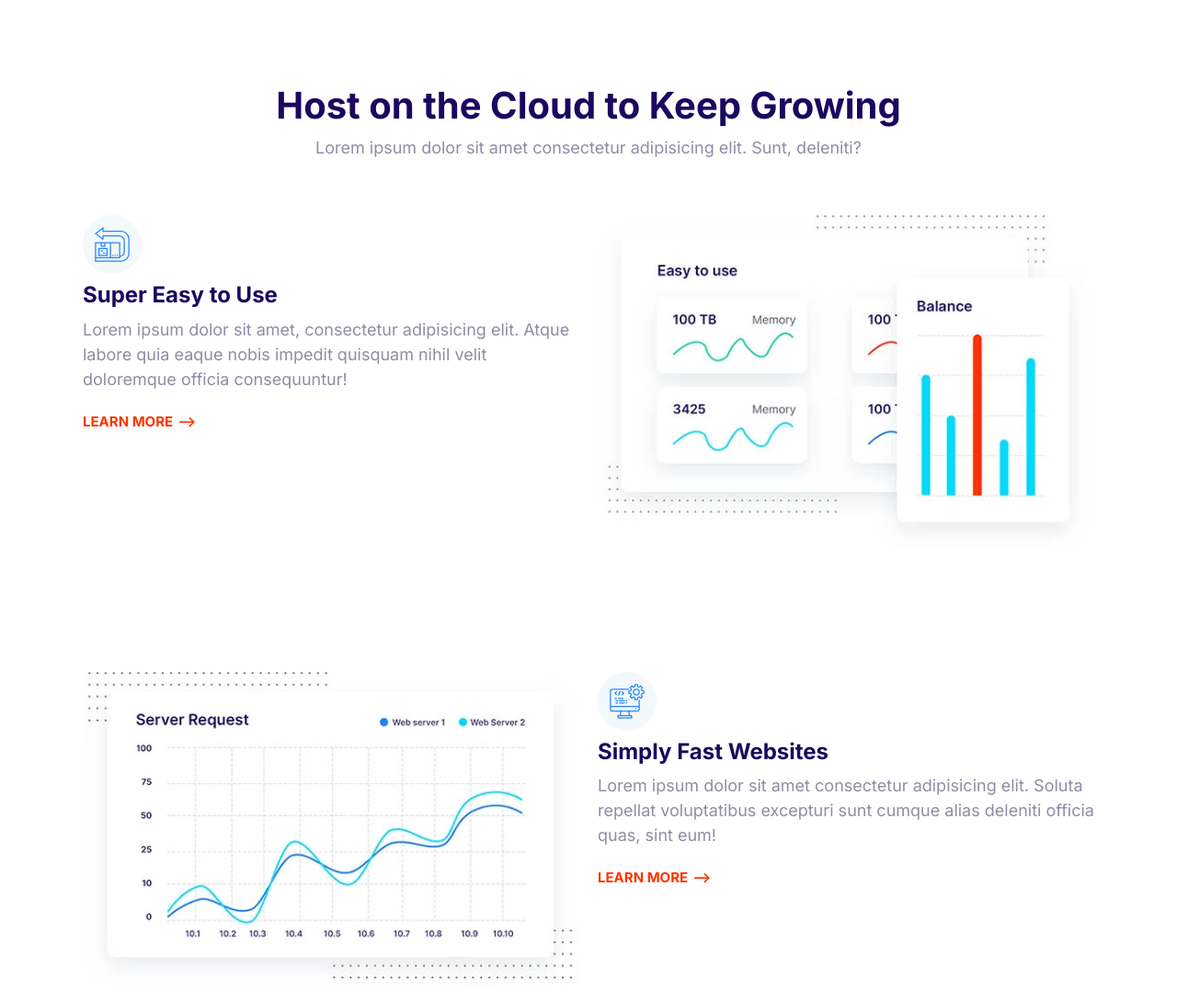
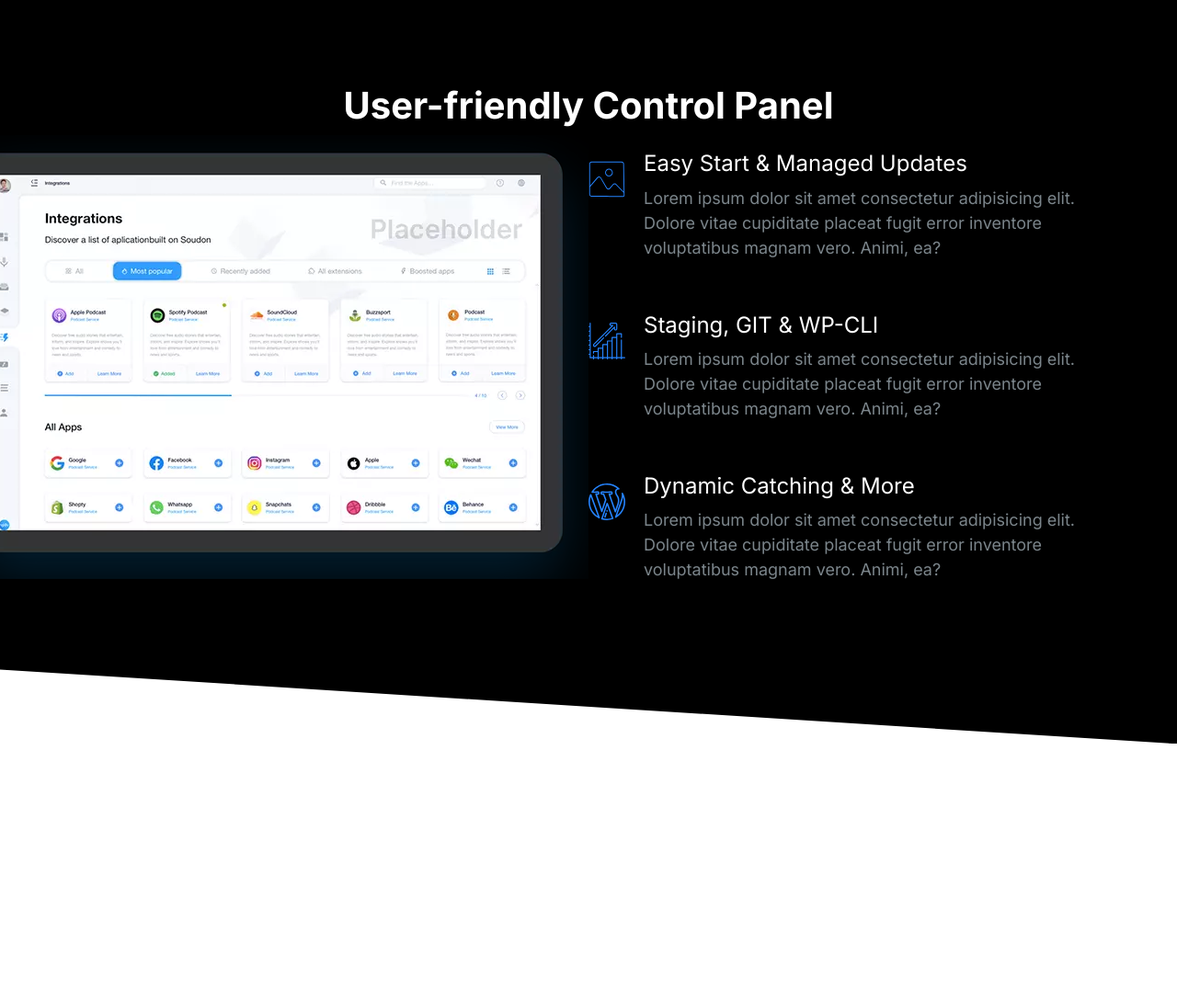
Before and after one commit to KIsmoilov/Moshify, a plain HTML site: page index.html in a window 1280 px wide. Shown: the top 1088 px of the page at 92% size. After the commit the page ends 809 px from the top, so only its background shows below. Drawn offline with Linux system fonts and the light colour scheme.

Commit message:
Build the show case block components

```diff
--- a/css/styles.css
+++ b/css/styles.css
@@ -16,6 +16,10 @@
 }
 
 /* Typography */
+::selection {
+  background: var(--color-primary);
+  color: #fff;
+}
 
 html {
   font-size: 62.5%;
@@ -46,6 +50,7 @@ h2 {
 
 h3 {
   font-size: 3rem;
+  font-weight: 500;
 }
 
 p {
@@ -138,7 +143,6 @@ a {
 .list {
   list-style: none;
   padding-left: 0;
-  color: var(--color-headings);
 }
 
 .list--inline .list__item {
@@ -149,6 +153,7 @@ a {
 .list--tick {
   list-style-image: url(../images/tick.svg);
   padding-left: 3rem;
+  color: var(--color-headings);
 }
 
 .list--tick .list__item {
@@ -419,6 +424,8 @@ a {
 /* Media */
 .media {
   display: flex;
+  margin-bottom: 4rem;
+  text-align: start;
 }
 
 .media__title {
@@ -621,18 +628,20 @@ a {
   color: #7b858b;
 }
 
-.block--dark .block__heading {
+.block--dark h1,
+.block--dark h2,
+.block--dark h3 {
   color: #fff;
 }
 
 .block--skewed-right {
   padding-bottom: calc(var(--padding-vertical) + 4rem);
-  clip-path: polygon(0% 0%, 100% 0%, 100% 100%, 0% 80%);
+  clip-path: polygon(0% 0%, 100% 0%, 100% 100%, 0% 90%);
 }
 
 .block--skewed-left {
   padding-bottom: calc(var(--padding-vertical) + 4rem);
-  clip-path: polygon(0% 0%, 100% 0%, 100% 80%, 0% 100%);
+  clip-path: polygon(0% 0%, 100% 0%, 100% 90%, 0% 100%);
 }
 
 .container {
@@ -704,9 +713,6 @@ a {
 }
 
 /* Hero */
-.hero {
-  clip-path: polygon(0% 0%, 100% 0%, 100% 90%, 0% 100%);
-}
 
 .hero__tagline {
   font-size: 2rem;
@@ -788,3 +794,23 @@ a {
     order: 2;
   }
 }
+
+/* Showcase Block */
+.block-showcase__image > img {
+  width: 100%;
+}
+
+@media screen and (min-width: 768px) {
+  .block-showcase .grid {
+    grid-template-columns: 50% 50%;
+  }
+
+  .block-showcase__image {
+    justify-self: end;
+  }
+
+  .block-showcase__image > img {
+    width: auto;
+    max-width: 700px;
+  }
+}
--- a/index.html
+++ b/index.html
@@ -15,114 +15,74 @@
     <link rel="stylesheet" href="css/styles.css" />
   </head>
   <body>
-    <section class="block container">
+    <section class="block block--dark block--skewed-right block-showcase">
       <header class="block__header">
-        <h2>Host on the Cloud to Keep Growing</h2>
-        <p>
-          Lorem ipsum dolor sit amet consectetur adipisicing elit. Sunt,
-          deleniti?
-        </p>
-      </header>
-      <article class="grid grid--1x2 feature">
-        <div class="feature__content">
-          <span class="icon-container">
-            <svg class="icon icon--primary">
-              <use xlink:href="images/sprite.svg#easy"></use>
-            </svg>
-          </span>
-          <h3 class="feature__heading">Super Easy to Use</h3>
-          <p>
-            Lorem ipsum dolor sit amet, consectetur adipisicing elit. Atque
-            labore quia eaque nobis impedit quisquam nihil velit doloremque
-            officia consequuntur!
-          </p>
-          <a href="#" class="link-arrow">Learn More</a>
-        </div>
-        <picture>
+        <h2>User-friendly Control Panel</h2>
+        <div class="container grid grid--1x2">
+            <picture class="block-showcase__image">
               <source
                 type="image/webp"
-            srcset="images/easy.webp 1x, images/easy@2x.webp 2x" />
+                srcset="images/ipad.webp 1x, images/ipad@2x.webp 2x" />
               <source
-            type="image/jpg"
-            srcset="images/easy.jpg 1x, images/easy@2x.jpg 2x" />
-          <img class="feature__image" src="images/easy@2x.jpg" alt=""
+                type="image/png"
+                srcset="images/ipad.png 1x, images/ipad@2x.png 2x" />
+              <img src="images/ipad@2x.png" alt=""
             /></picture>
-      </article>
-      <article class="grid grid--1x2 feature">
-        <div class="feature__content">
-          <span class="icon-container">
+            <ul class="list">
+              <li>
+                <div class="media">
+                  <div class="media__image">
                     <svg class="icon icon--primary">
-              <use xlink:href="images/sprite.svg#computer"></use>
+                      <use xlink:href="images/sprite.svg#snap"></use>
                     </svg>
-          </span>
-          <h3 class="feature__heading">Simply Fast Websites</h3>
+                  </div>
+                  <div class="media__body">
+                    <h3 class="media__title">Easy Start & Managed Updates</h3>
                     <p>
-            Lorem ipsum dolor sit amet consectetur adipisicing elit. Soluta
-            repellat voluptatibus excepturi sunt cumque alias deleniti officia
-            quas, sint eum!
+                      Lorem ipsum dolor sit amet consectetur adipisicing elit. Dolore vitae
+                      cupiditate placeat fugit error inventore voluptatibus magnam vero. Animi,
+                      ea?
                     </p>
-          <a href="#" class="link-arrow">Learn More</a>
                   </div>
-        <picture>
-          <source
-            type="image/webp"
-            srcset="images/fast.webp 1x, images/fast@2x.webp 2x" />
-          <source
-            type="image/jpg"
-            srcset="images/fast.jpg 1x, images/fast@2x.jpg 2x" />
-          <img class="feature__image" src="images/fast@2x.jpg" alt=""
-        /></picture>
-      </article>
-      <article class="grid grid--1x2 feature">
-        <div class="feature__content">
-          <span class="icon-container">
+                </div>
+                </li>
+                <li>
+                  <div class="media">
+                    <div class="media__image">
+                      <svg class="icon icon--primary">
+                        <use xlink:href="images/sprite.svg#growth"></use>
+                      </svg>
+                    </div>
+                    <div class="media__body">
+                      <h3 class="media__title">Staging, GIT & WP-CLI</h3>
+                      <p>
+                        Lorem ipsum dolor sit amet consectetur adipisicing elit. Dolore vitae
+                        cupiditate placeat fugit error inventore voluptatibus magnam vero. Animi,
+                        ea?
+                      </p>
+                    </div>
+                  </div>
+                </li>
+                <li>
+                  <div class="media">
+                    <div class="media__image">
                       <svg class="icon icon--primary">
                         <use xlink:href="images/sprite.svg#wordpress"></use>
                       </svg>
-          </span>
-          <h3 class="feature__heading">Wordpress Made Easy</h3>
+                    </div>
+                    <div class="media__body">
+                      <h3 class="media__title">Dynamic Catching & More</h3>
                       <p>
-            Lorem ipsum, dolor sit amet consectetur adipisicing elit.
-            Reprehenderit, nostrum temporibus mollitia consequuntur vitae nisi
-            maiores in fugiat id excepturi?
+                        Lorem ipsum dolor sit amet consectetur adipisicing elit. Dolore vitae
+                        cupiditate placeat fugit error inventore voluptatibus magnam vero. Animi,
+                        ea?
                       </p>
-          <a href="#" class="link-arrow">Learn More</a>
                     </div>
-        <picture>
-          <source
-            type="image/webp"
-            srcset="images/wordpress.webp 1x, images/wordpress@2x.webp 2x" />
-          <source
-            type="image/jpg"
-            srcset="images/wordpress.jpg 1x, images/wordpress@2x.jpg 2x" />
-          <img class="feature__image" src="images/wordpress@2x.jpg" alt=""
-        /></picture>
-      </article>
-      <article class="grid grid--1x2 feature">
-        <div class="feature__content">
-          <span class="icon-container">
-            <svg class="icon icon--primary">
-              <use xlink:href="images/sprite.svg#clock"></use>
-            </svg>
-          </span>
-          <h3 class="feature__heading">24/7 Expert Support</h3>
-          <p>
-            Lorem ipsum dolor sit amet consectetur adipisicing elit. Earum
-            molestias voluptas porro autem sit quisquam. Aspernatur rerum facere
-            totam iure!
-          </p>
-          <a href="#" class="link-arrow">Learn More</a>
                   </div>
-        <picture>
-          <source
-            type="image/webp"
-            srcset="images/support.webp 1x, images/support@2x.webp 2x" />
-          <source
-            type="image/jpg"
-            srcset="images/support.jpg 1x, images/support@2x.jpg 2x" />
-          <img class="feature__image" src="images/support@2x.jpg" alt=""
-        /></picture>
-      </article>
+                </li>
+              </ul>
+            </div>
+          </div>
     </section>
        <script src="js/main.js"></script>
   </body>
```
Also changed, not shown: components/showcase block.html (added, +69 -0 lines), images/ipad.png (added), images/ipad.webp (added), images/ipad@2x.png (added), images/ipad@2x.webp (added). Lines whose indentation alone changed are shown as unchanged.
